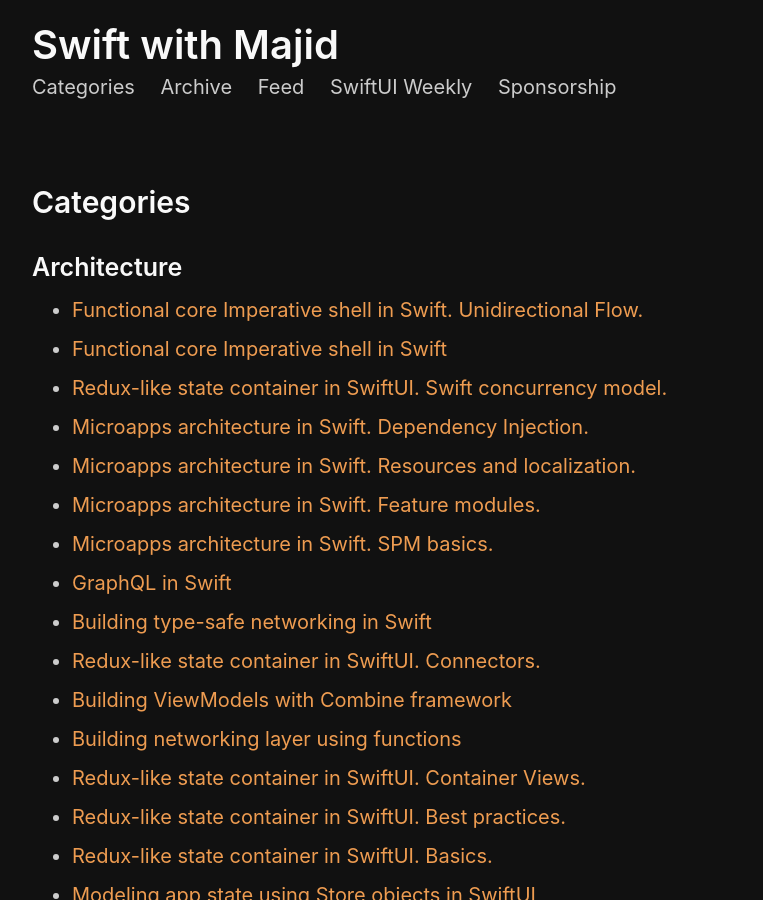
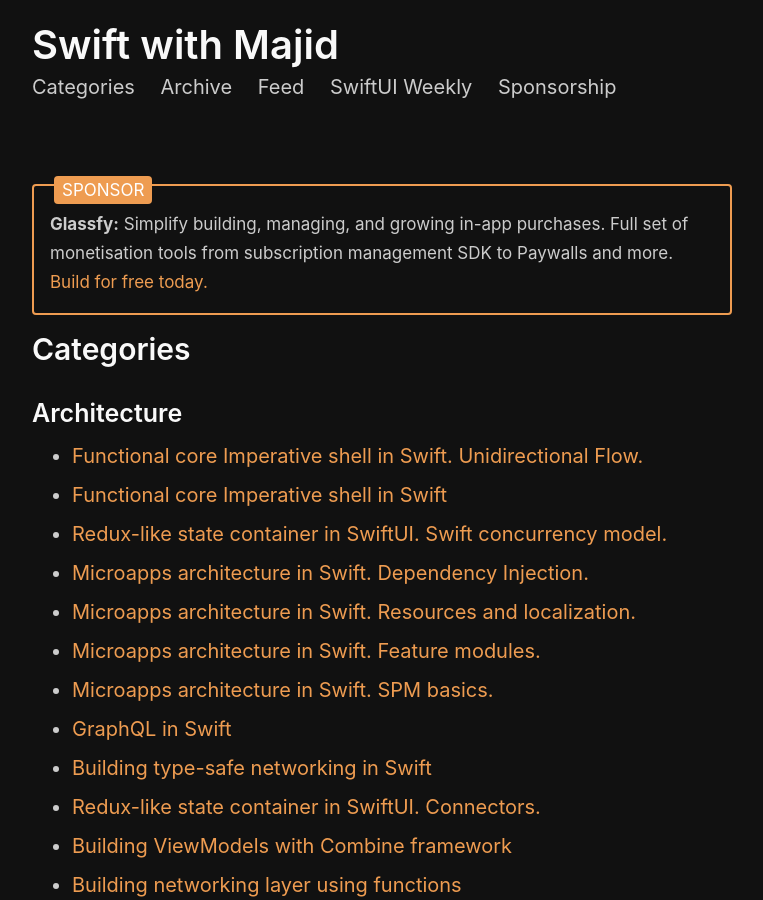
Before and after one commit to mecid/mecid.github.io, a Jekyll site: the page built from categories.html, in a window 1280 px wide and 900 px high. Shown: the whole window, without its empty margins (258-1021 px from the left). Built offline with Jekyll 4.4.1, drawn with Linux system fonts in a browser that asks for light colours.

Commit message:
friends activated

```diff
--- a/_includes/friends.html
+++ b/_includes/friends.html
@@ -1,6 +1,6 @@
-<!--<div class="ads">-->
-<!--    <span>-->
-<!--        <b>Glassfy:</b> Simplify building, managing, and growing in-app purchases. Full set of monetisation tools from subscription management SDK to Paywalls and more.-->
-<!--        <a href="https://eu1.hubs.ly/H01-5vC0"> Build for free today.</a>-->
-<!--    </span>-->
-<!--</div>-->
+<div class="ads">
+    <span>
+        <b>Glassfy:</b> Simplify building, managing, and growing in-app purchases. Full set of monetisation tools from subscription management SDK to Paywalls and more.
+        <a href="https://eu1.hubs.ly/H01-5vC0"> Build for free today.</a>
+    </span>
+</div>
```
